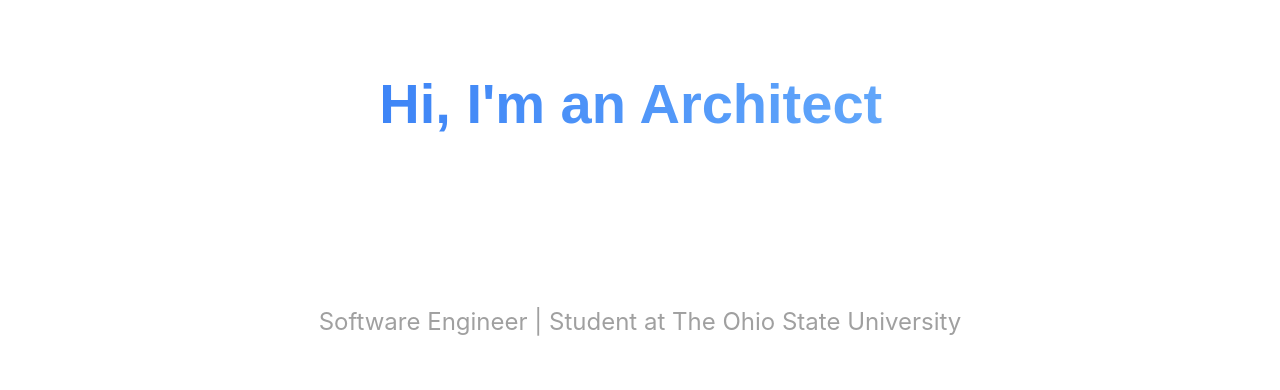
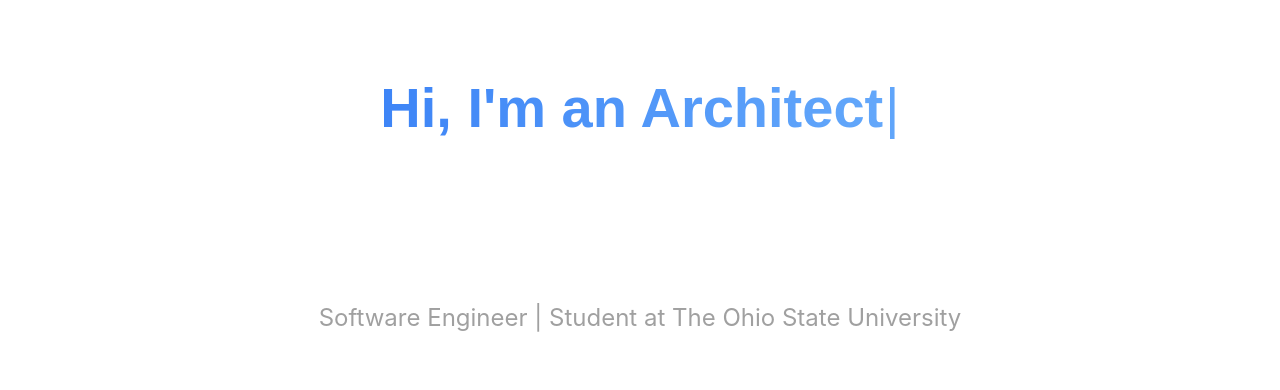
Before and after one commit to hfritz34/henryfritz.com, a React (Vite) app in the folder henryfritz.web/: page / in a window 1280 px wide. Shown: the part 247-637 px from the top of the page. Built offline with nearby package versions, Linux system fonts and the light colour scheme; a web font is replaced by a local one; what spotify-web-api-js would draw is missing.

Commit message:
cursor fixes

```diff
--- a/henryfritz.web/src/components/AnimatedText.jsx
+++ b/henryfritz.web/src/components/AnimatedText.jsx
@@ -5,6 +5,7 @@ import '../styles/AnimatedText.css';
 const AnimatedText = () => {
   return (
     <div className="animated-text-container">
+      <div className="text-with-cursor">
         <TypeAnimation
           sequence={[
             'Hi, I\'m',
@@ -15,15 +16,19 @@ const AnimatedText = () => {
             2000,
             'Hi, I\'m a Builder',
             2000,
+            'Hi, I\'m a Creative',
+            2000,
           ]}
           wrapper="span"
           speed={30}
           deletionSpeed={20}
           repeat={Infinity}
           className="animated-text"
-        cursor={true}
+          cursor={false}
           style={{ display: 'inline-block' }}
         />
+        <span className="custom-cursor">|</span>
+      </div>
       <h1 className="name-text">Henry Fritz</h1>
     </div>
   );
--- a/henryfritz.web/src/styles/AnimatedText.css
+++ b/henryfritz.web/src/styles/AnimatedText.css
@@ -10,6 +10,12 @@
   padding: 0;
   text-align: center;
   width: 100%;
+}
+
+.text-with-cursor {
+  display: flex;
+  align-items: baseline;
+  justify-content: center;
 }
 
 .animated-text {
@@ -27,6 +33,15 @@
   position: relative;
 }
 
+.custom-cursor {
+  color: #60A5FA;
+  font-weight: 400;
+  font-size: 1em;
+  margin-left: 2px;
+  display: inline-block;
+  animation: blink-cursor 1s infinite;
+}
+
 .name-text {
   font-size: 4.5rem;
   font-weight: 800;
@@ -40,7 +55,7 @@
 .hero-text {
   color: #a0a0a0;
   font-size: 1.5rem;
-  margin-top: 1rem;
+  margin-top: 0.5rem;
   font-weight: 400;
 }
 
@@ -68,29 +83,29 @@
   }
 }
 
+@keyframes blink-cursor {
+  0% { opacity: 1; }
+  50% { opacity: 0; }
+  100% { opacity: 1; }
+}
+
 .animated-text {
   background-size: 200% auto;
   animation: gradient 8s ease infinite;
 }
 
-/* Style the cursor from react-type-animation */
-.animated-text::after {
-  content: '|';
-  display: inline-block;
-  margin-left: 4px;
-  font-weight: 400;
-  font-size: 1em;
-  color: #60A5FA;
-  animation: blink 1s step-end infinite;
-  position: relative;
-  top: -0.05em;
+/* Style the TypeAnimation cursor - multiple selectors to catch different implementations */
+.animated-text .cursor,
+.animated-text::after,
+.animated-text > .cursor,
+span[class*="cursor"] {
+  color: #60A5FA !important;
+  font-weight: 400 !important;
+  opacity: 1 !important;
 }
 
-@keyframes blink {
-  from, to {
-    opacity: 1;
-  }
-  50% {
-    opacity: 0;
-  }
+/* Alternative approach - target any element that might be the cursor */
+.animated-text-container [class*="cursor"],
+.animated-text-container [data-cursor="true"] {
+  color: #60A5FA !important;
 }
```
Lines whose indentation alone changed are shown as unchanged.
